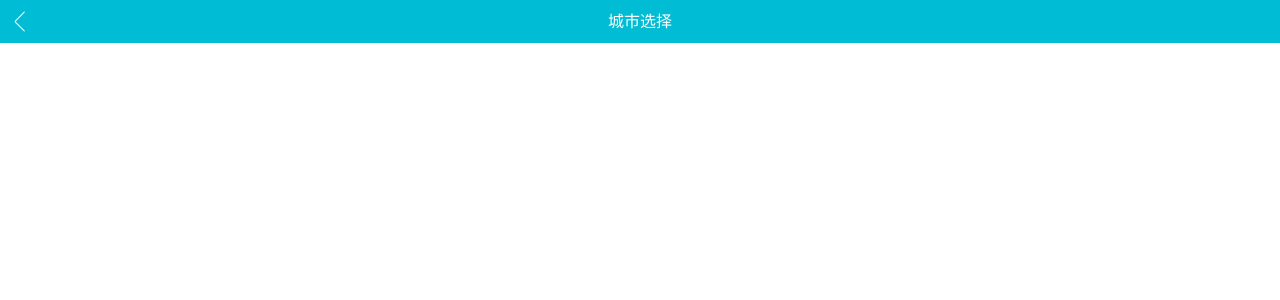
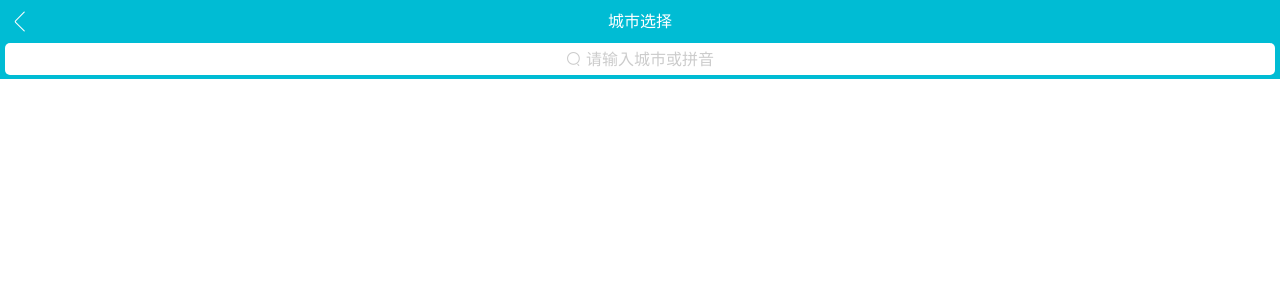
Before and after one commit to cherryWangJ/Travel, a Vue app: page /#/city in a window 1280 px wide. Shown: the top 300 px of the page. Built offline with nearby package versions, Linux system fonts and the light colour scheme.

Commit message:
提交城市输入框组件

```diff
--- a/src/pages/city/City.vue
+++ b/src/pages/city/City.vue
@@ -1,11 +1,13 @@
 <template>
     <div>
         <city-header></city-header>
+        <city-search></city-search>
     </div>
 </template>
 
 <script>
 import cityHeader from '@/pages/city/components/cityHeader'
+import citySearch from '@/pages/city/components/citySearch'
 export default {
     name: 'city',
     data () {
@@ -13,7 +15,8 @@ export default {
         }
     },
     components: {
-        cityHeader
+        cityHeader,
+        citySearch
     }
 }
 </script>
--- a/src/pages/city/components/cityHeader.vue
+++ b/src/pages/city/components/cityHeader.vue
@@ -2,7 +2,9 @@
     <div class="city-container">
         <div class="city-header">
             城市选择
-            <div class="iconfont city-back">&#xe624;</div>
+            <router-link to="/">
+                <div class="iconfont city-back">&#xe624;</div>
+            </router-link>
         </div>
     </div>
 </template>
--- /dev/null
+++ b/src/pages/city/components/citySearch.vue
@@ -0,0 +1,34 @@
+<template>
+    <div class="city-search">
+        <input class="iconfont search-input" type="text" :placeholder="showIcon" />
+    </div>
+</template>
+
+<script>
+export default {
+    data () {
+        return {
+            showIcon: '\ue632 请输入城市或拼音'
+        }
+    }
+}
+</script>
+
+<style scoped>
+.city-search {
+    height: .72rem;
+    padding: 0 .1rem;
+    background-color: #00bcd4;
+}
+.search-input {
+    height: .64rem;
+    width: 100%;
+    padding: 0 .2rem;
+    box-sizing: border-box;
+    border-radius: .1rem;
+    text-align: center;
+}
+input::-webkit-input-placeholder {
+    color: #cccccc;
+}
+</style>
```
